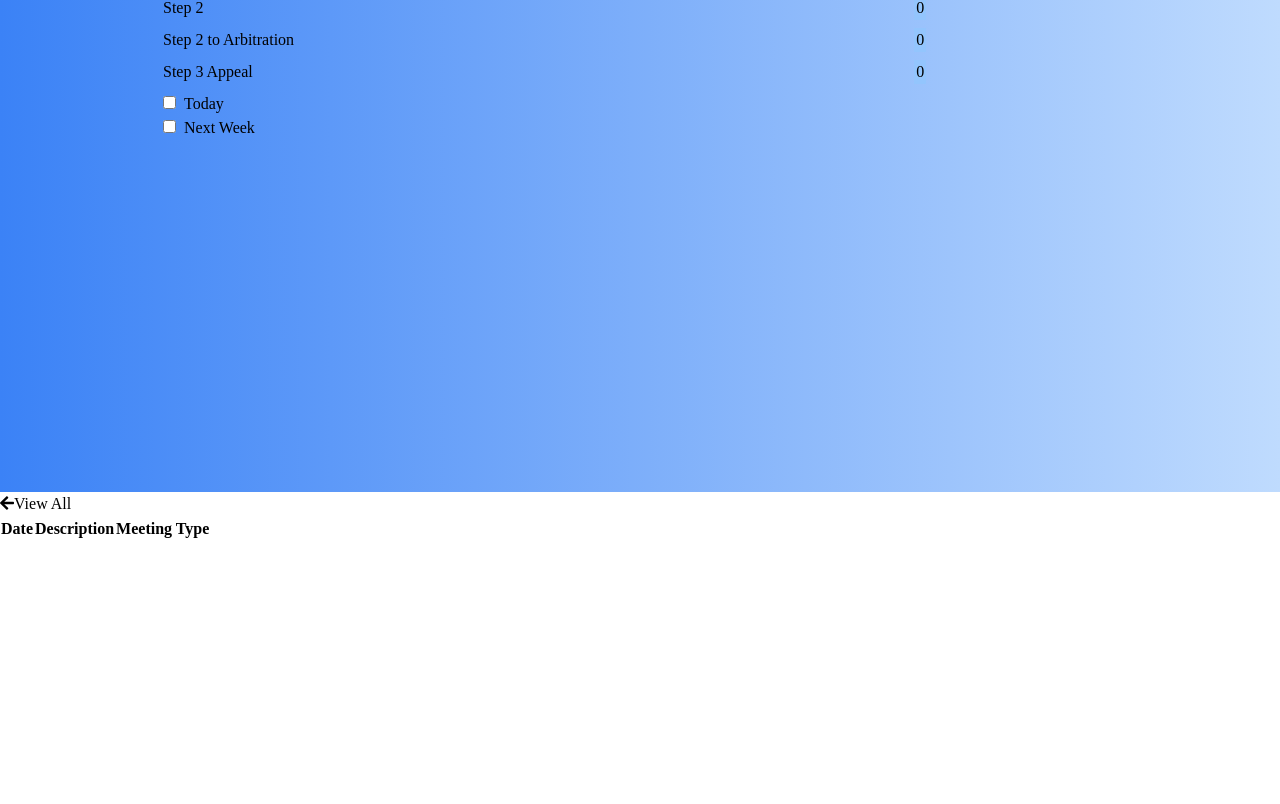
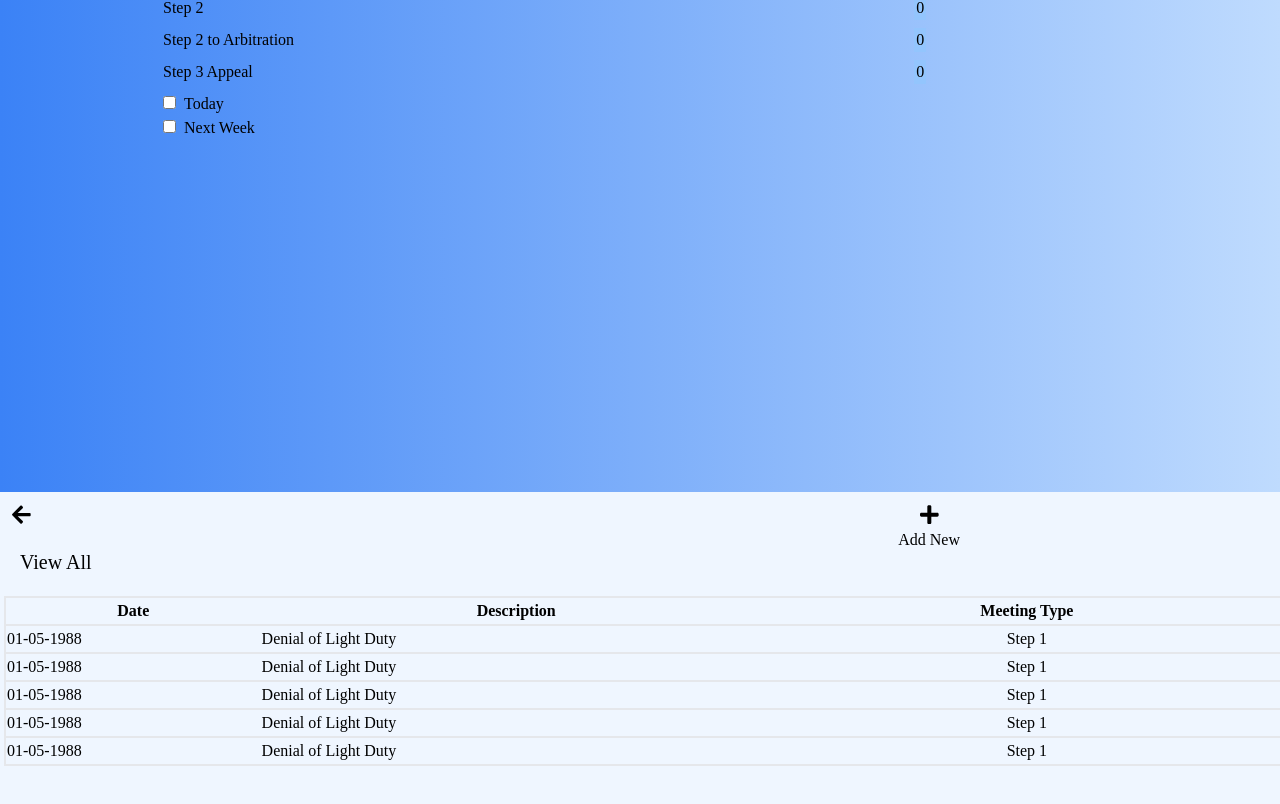
Before and after one commit to ChrisDrainOP/Grievance-and-Member-Interactions-Tracker, a React (Create React App) app: page / in a window 1280 px wide. Shown: the part 308-1112 px from the top of the page. Before the commit the page ends 850 px from the top, so only its background shows below. Built offline with nearby package versions, Linux system fonts and the light colour scheme.

Commit message:
Finished Grievance Table. Started Form Page
Finished static build of Grievance table. Must learn how to use React to
programmatically build table as needed per amount of meetings. Started
Grievance Form component skeletons.

```diff
--- /dev/null
+++ b/src/components/GrievanceForm.js
@@ -0,0 +1,13 @@
+import React from "react";
+
+const GrievanceForm = (prop) => {
+  return (
+    <div>
+      <form>
+        <fieldset></fieldset>
+      </form>
+    </div>
+  );
+};
+
+export default GrievanceForm;
--- a/src/components/GrievanceTable.js
+++ b/src/components/GrievanceTable.js
@@ -1,20 +1,57 @@
 import React from "react";
 import { FontAwesomeIcon } from "@fortawesome/react-fontawesome";
 import { faArrowLeft } from "@fortawesome/free-solid-svg-icons";
+import { faPlus } from "@fortawesome/free-solid-svg-icons";
 
 const GrievanceTable = (prop) => {
   return (
-    <div>
-      <div>
-        <FontAwesomeIcon className='' icon={faArrowLeft} />
+    <div className='h-screen'>
+      <div className='flex flex-row relative w-full pt-3 pl-3'>
+        <a href='http://'>
+          <FontAwesomeIcon className='' size='lg' icon={faArrowLeft} />
+        </a>
+        <div className='absolute right-1/4 text-center'>
+          <a href='http://'>
+            <FontAwesomeIcon className='' size='lg' icon={faPlus} />
+            <p>Add New</p>
+          </a>
+        </div>
+      </div>
+      <div className='text-xl ml-5 my-5'>
         <h3 className='inline-block'>View All</h3>
       </div>
-      <div className='class'>
-        <table>
-          <tr>
-            <th className=''>Date</th>
-            <th className=''>Description</th>
-            <th className=''>Meeting Type</th>
+
+      <div>
+        <table className='table-auto border-collapse w-full mx-1'>
+          <tr className='border-2'>
+            <th className='w-1/5'>Date</th>
+            <th className='w-2/5'>Description</th>
+            <th className='w-2/5'>Meeting Type</th>
+          </tr>
+          <tr className='border-2'>
+            <td>01-05-1988</td>
+            <td>Denial of Light Duty</td>
+            <td className='text-center'>Step 1</td>
+          </tr>
+          <tr className='border-2' className='border-2'>
+            <td>01-05-1988</td>
+            <td>Denial of Light Duty</td>
+            <td className='text-center'>Step 1</td>
+          </tr>
+          <tr className='border-2'>
+            <td>01-05-1988</td>
+            <td>Denial of Light Duty</td>
+            <td className='text-center'>Step 1</td>
+          </tr>
+          <tr className='border-2'>
+            <td>01-05-1988</td>
+            <td>Denial of Light Duty</td>
+            <td className='text-center'>Step 1</td>
+          </tr>
+          <tr className='border-2'>
+            <td>01-05-1988</td>
+            <td>Denial of Light Duty</td>
+            <td className='text-center'>Step 1</td>
           </tr>
         </table>
       </div>
--- a/src/containers/App.js
+++ b/src/containers/App.js
@@ -2,6 +2,7 @@ import React from "react";
 import NavigationContainer from "./NavigationContainer";
 import GrievanceListContainer from "./GrievanceListContainer";
 import GrievanceTableContainer from "./GrievanceTableContainer";
+import GrievanceFormContainer from "./GrievanceFormContainer";
 
 function App() {
   return (
@@ -9,6 +10,7 @@ function App() {
       <NavigationContainer />
       <GrievanceListContainer />
       <GrievanceTableContainer />
+      <GrievanceFormContainer />
     </div>
   );
 }
--- /dev/null
+++ b/src/containers/GrievanceFormContainer.js
@@ -0,0 +1,12 @@
+import React from "react";
+import GrievanceForm from "../components/GrievanceForm";
+
+const GrievanceFormContainer = () => {
+  return (
+    <div>
+      <GrievanceForm />
+    </div>
+  );
+};
+
+export default GrievanceFormContainer;
--- a/src/containers/GrievanceTableContainer.js
+++ b/src/containers/GrievanceTableContainer.js
@@ -3,7 +3,7 @@ import GrievanceTable from "../components/GrievanceTable";
 
 const GrievanceTableContainer = (prop) => {
   return (
-    <div className=''>
+    <div className='bg-blue-50'>
       <GrievanceTable />
     </div>
   );
```
Also changed, not shown: 1 other file (tests, documents, lock files or other folders).
